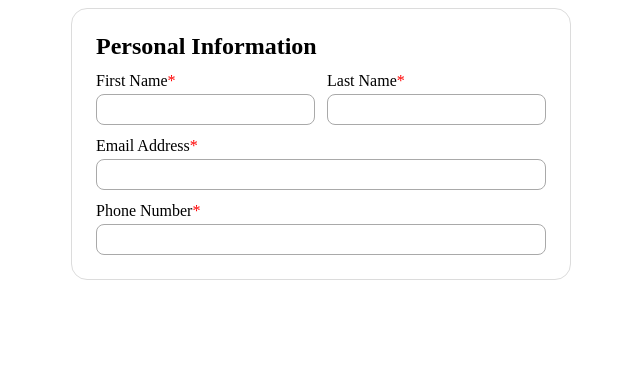
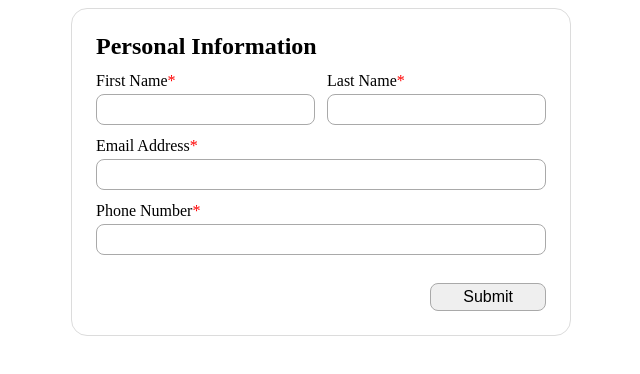
Before and after one commit to AidanPaoloBelmonte/cv-application, a React (Vite) app: page / in a window 1280 px wide. Shown: the top 374 px of the page, without its empty margins (319-959 px from the left). Built offline with nearby package versions, Linux system fonts and the light colour scheme.

Commit message:
feat: Added Submit button to layout

```diff
--- a/src/components/personal.jsx
+++ b/src/components/personal.jsx
@@ -31,6 +31,8 @@ function FormEntry({ name, label, inputType = "field", halfCol = false }) {
 }
 
 function PersonalSection() {
+  const [submitted, setSubmitStatus] = useState(false);
+
   return (
     <div className="personalSection">
       <form>
@@ -41,6 +43,11 @@ function PersonalSection() {
         <FormEntry name="lastName" label="Last Name" halfCol={true} />
         <FormEntry name="emailAdd" label="Email Address" inputType="email" />
         <FormEntry name="phoneNum" label="Phone Number" inputType="tel" />
+        <div className="formFooter">
+          <button submit="button" onClick={() => setSubmitStatus(true)}>
+            Submit
+          </button>
+        </div>
       </form>
     </div>
   );
--- a/src/styles/style.css
+++ b/src/styles/style.css
@@ -38,6 +38,24 @@ input {
     gap: 4px;
 }
 
+.formFooter {
+    grid-column: span 2;
+
+    display: flex;
+    flex-direction: row-reverse;
+    gap: 4px;
+
+    margin-top: 16px;
+
+    button {
+        padding: 4px 32px;
+        border: 1px solid darkgray;
+        border-radius: 8px;
+
+        font-size: 1rem;
+    }
+}
+
 .halfCol {
     grid-column: span 1;
 }
```
